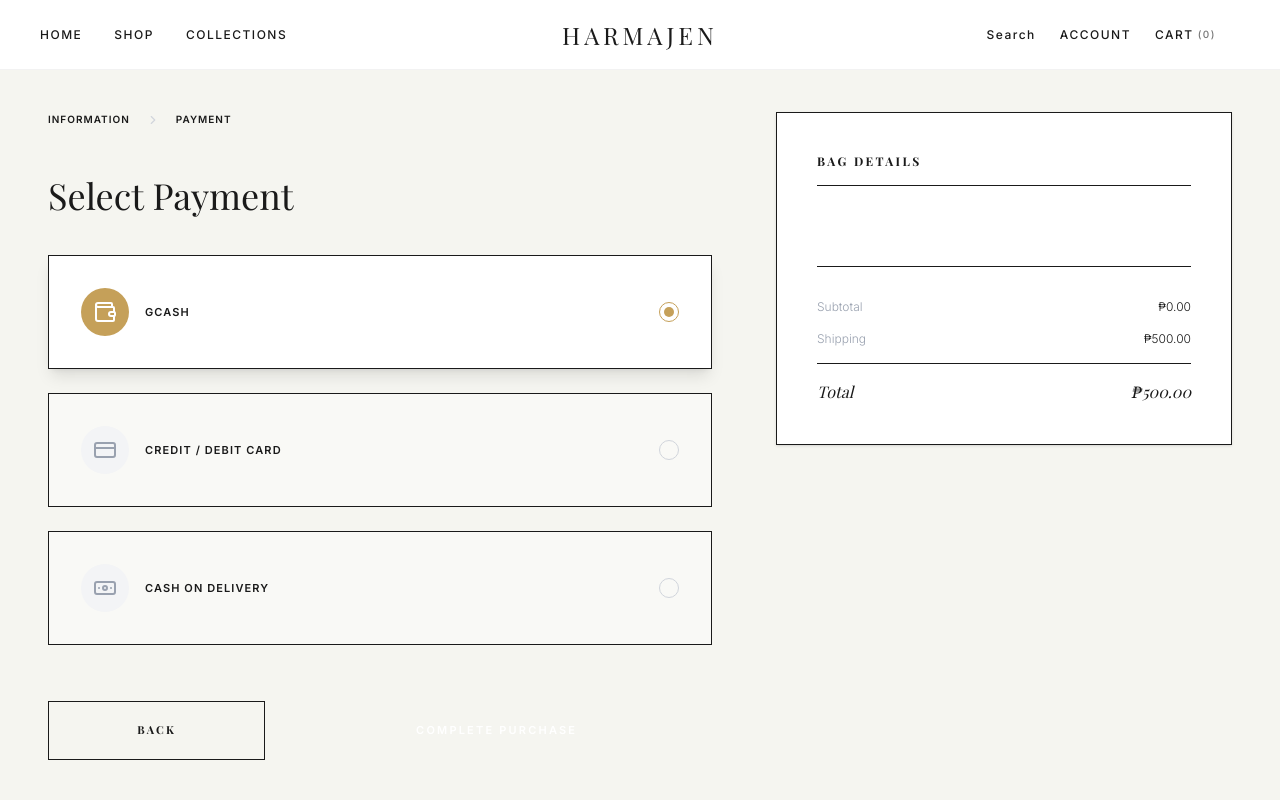
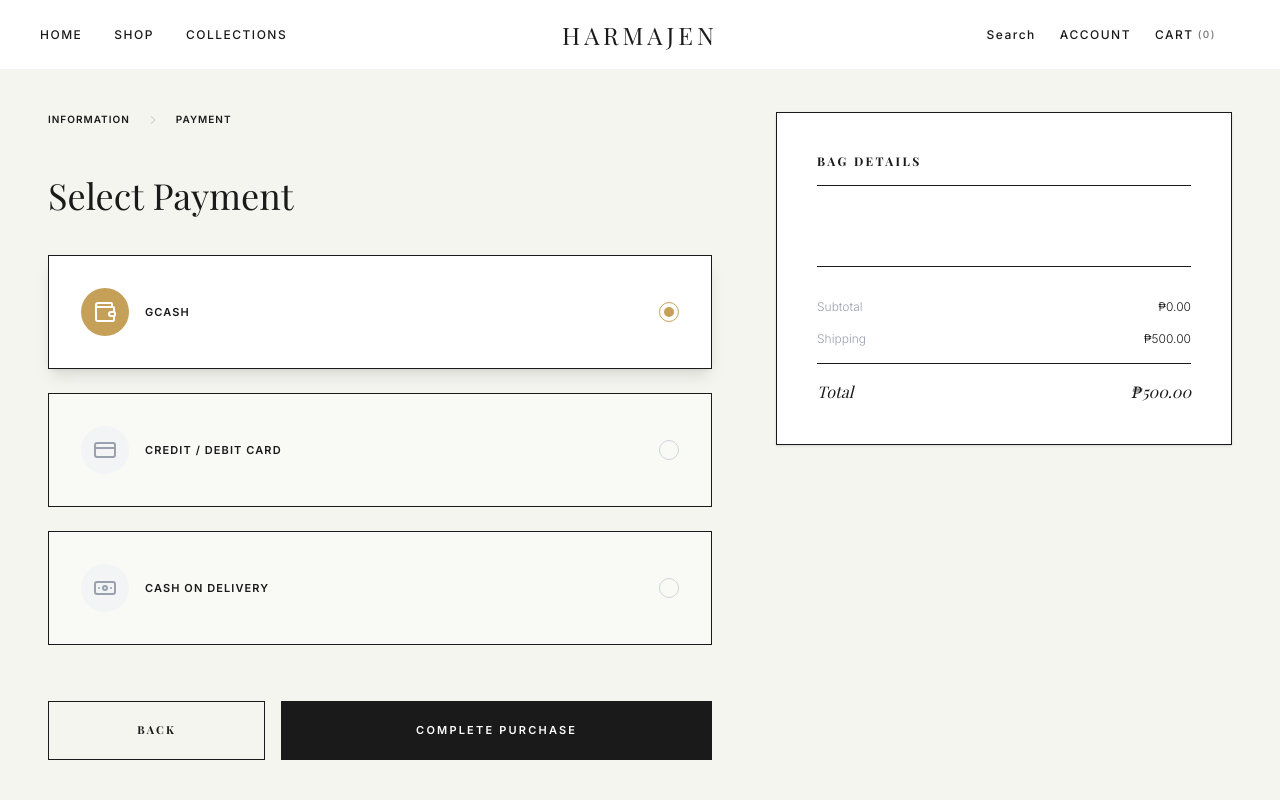
Before and after one commit to kaiiii05/Hamrajen, a React (Vite) app: page /checkout in a window 1280 px wide. Both pictures are taken after typing "Sample", "name@example.com", "Sample", "Sample" into the empty fields and a click on the button "CONTINUE TO PAYMENT". Shown: the top 800 px of the page. Built offline with nearby package versions, Linux system fonts and the light colour scheme; a web font is replaced by a local one.

Commit message:
updated again

```diff
--- a/src/pages/Checkout.tsx
+++ b/src/pages/Checkout.tsx
@@ -183,7 +183,7 @@
                       </button>
                       <button
                         type="submit"
-                        className="flex-[2] bg-brand-black text-white py-5 text-[11px] uppercase font-bold tracking-[0.2em] hover:bg-brand-gold transition-all"
+                        className="flex-[2] bg-brand-charcoal text-white py-5 text-[11px] uppercase font-bold tracking-[0.2em] hover:bg-brand-gold transition-all"
                       >
                         Complete Purchase
                       </button>
```
